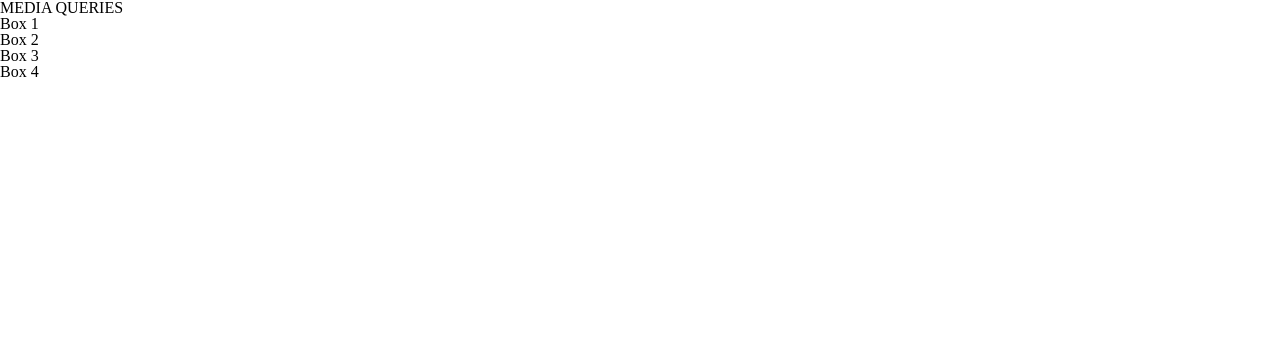
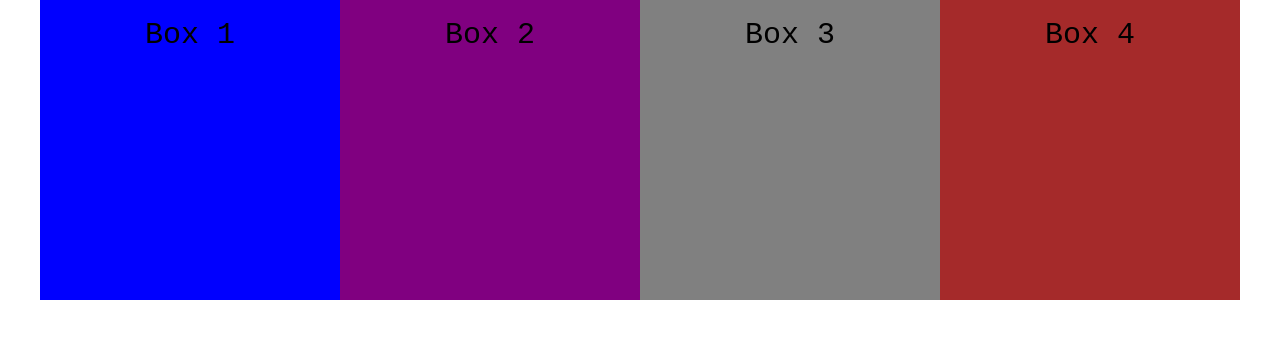
Before and after one commit to MichelleDuque/duque_de_la_rosa_michelle_project3, a plain HTML site: page index.html in a window 1280 px wide. Drawn offline with Linux system fonts and the light colour scheme.

Commit message:
changes to css where added

```diff
--- a/css/main.css
+++ b/css/main.css
@@ -0,0 +1,71 @@
+img, video, object{
+    max-width: 100%;
+}
+
+body {
+    font-family: 'Courier New', Courier, monospace;
+    font-size: 19px;
+}
+
+h2{
+    font-family: 'Courier New', Courier, monospace;
+    font-size: 30px;
+    margin-top: 20px;
+    text-align: center;
+}
+
+.hidden{
+    display: none;
+}
+
+#container{
+    max-width: 1200px;
+    margin: 0 auto;
+}
+
+#box1{
+    background-color: pink;
+    height: 300px;
+}
+
+#box2{
+    background-color: red;
+    height: 300px;
+}
+
+#box3{
+    background-color: grey;
+    height: 300px;
+}
+
+#box4{
+    background-color: brown;
+    height: 300px;
+}
+
+@media screen and (min-width: 640px) {
+    #column-con {
+        display: flex;
+        flex-direction: row;
+    }
+
+    #box1{
+        width: 25%;
+        background-color: blue;
+    }
+
+    #box2{
+        width: 25%;
+        background-color: purple;
+    }
+
+    #box3{
+        display: block;
+        width: 25%;
+    }
+
+    #box4{
+        display: block;
+        width: 25%;
+    }
+}
--- a/index.html
+++ b/index.html
@@ -12,7 +12,7 @@
     <link href="css/main.css" rel="stylesheet">
 </head>
 <body>
-    <h1>MEDIA QUERIES</h1>
+    <h1 class="hidden">MEDIA QUERIES</h1>
     <div id="container">
         <div id="column-con">
             <section id="box1">
@@ -21,10 +21,10 @@
             <section id="box2">
                 <h2>Box 2</h2>
             </section>
-            <section id="box3">
+            <section id="box3" class="hidden">
                 <h2>Box 3</h2>
             </section>
-            <section id="box4">
+            <section id="box4" class="hidden">
                 <h2>Box 4</h2>
             </section>
         </div>
```
